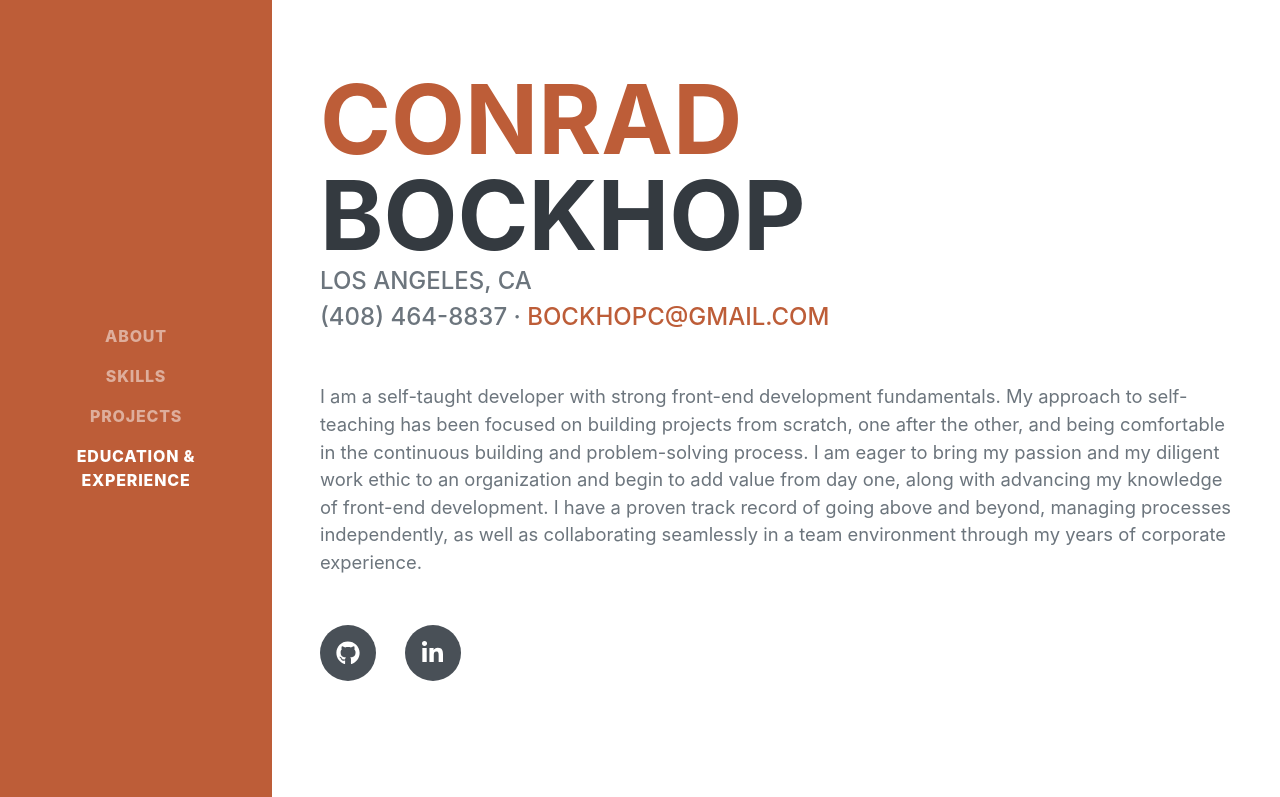
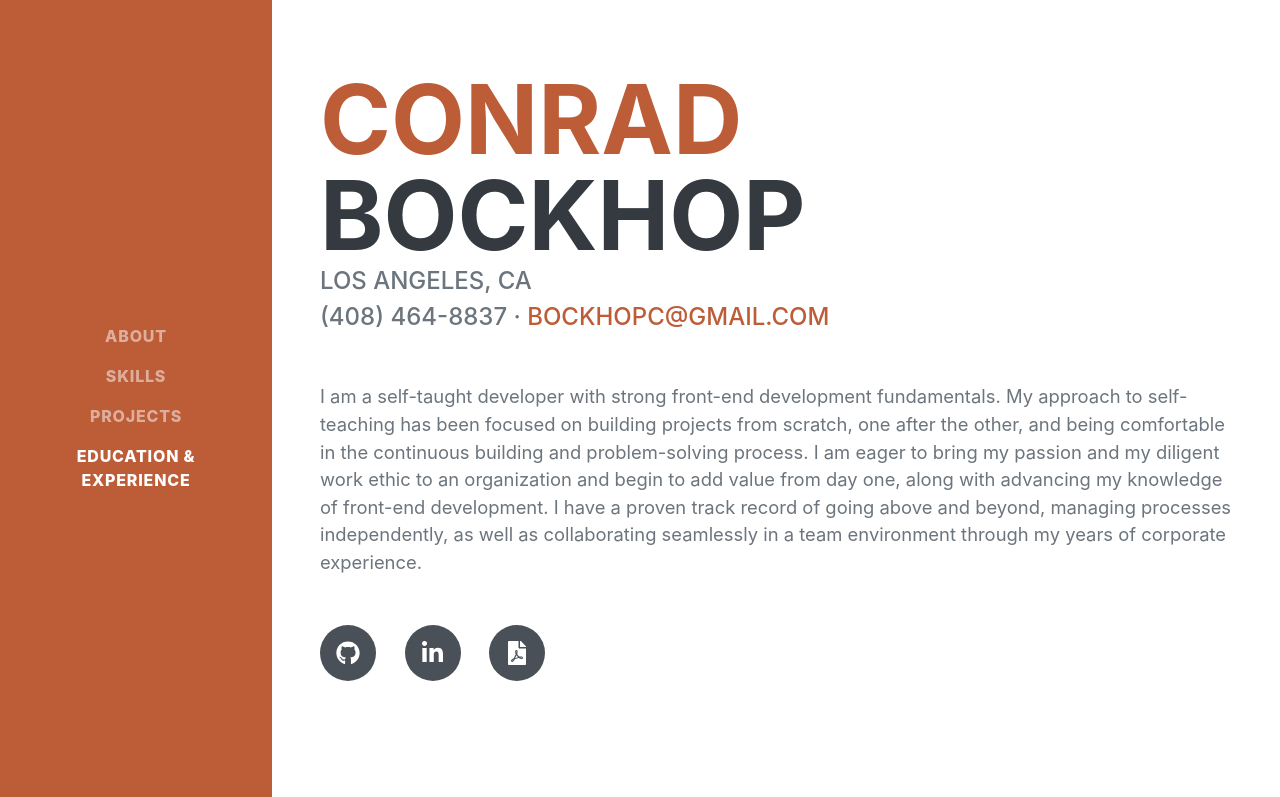
Before and after one commit to cbockhop32/Personal-Portfolio, a plain HTML site: page index.html in a window 1280 px wide. Shown: the top 797 px of the page. Drawn offline with nearby package versions, Linux system fonts and the light colour scheme; a web font is replaced by a local one.

Commit message:
added link to resume PDF

```diff
--- a/index.html
+++ b/index.html
@@ -54,6 +54,7 @@
                     <div class="social-icons">
                       <a class="social-icon" href="https://github.com/cbockhop32" target="_blank"><i class="fab fa-github"></i></a>
                         <a class="social-icon" href="https://www.linkedin.com/in/conrad-bockhop-2848b236/" target="_blank"><i class="fab fa-linkedin-in"></i></a>
+                        <a class="social-icon" href="https://drive.google.com/file/d/1HpN8GnGgDP1OthQpCzlavvlWRW668ATr/view?usp=sharing" target="_blank"><i class="fas fa-file-pdf"></i></a>
 
 
                     </div>
```
